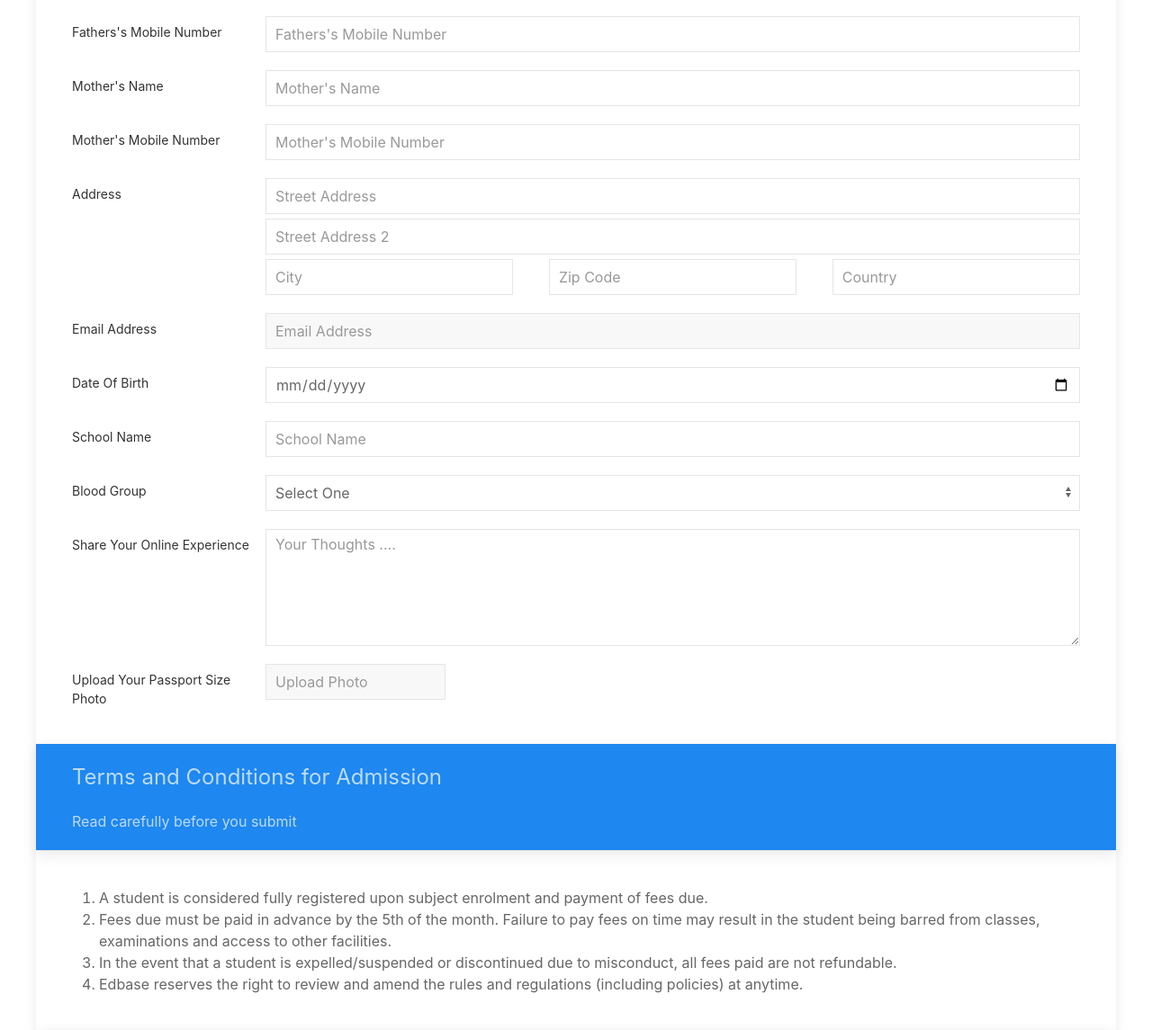
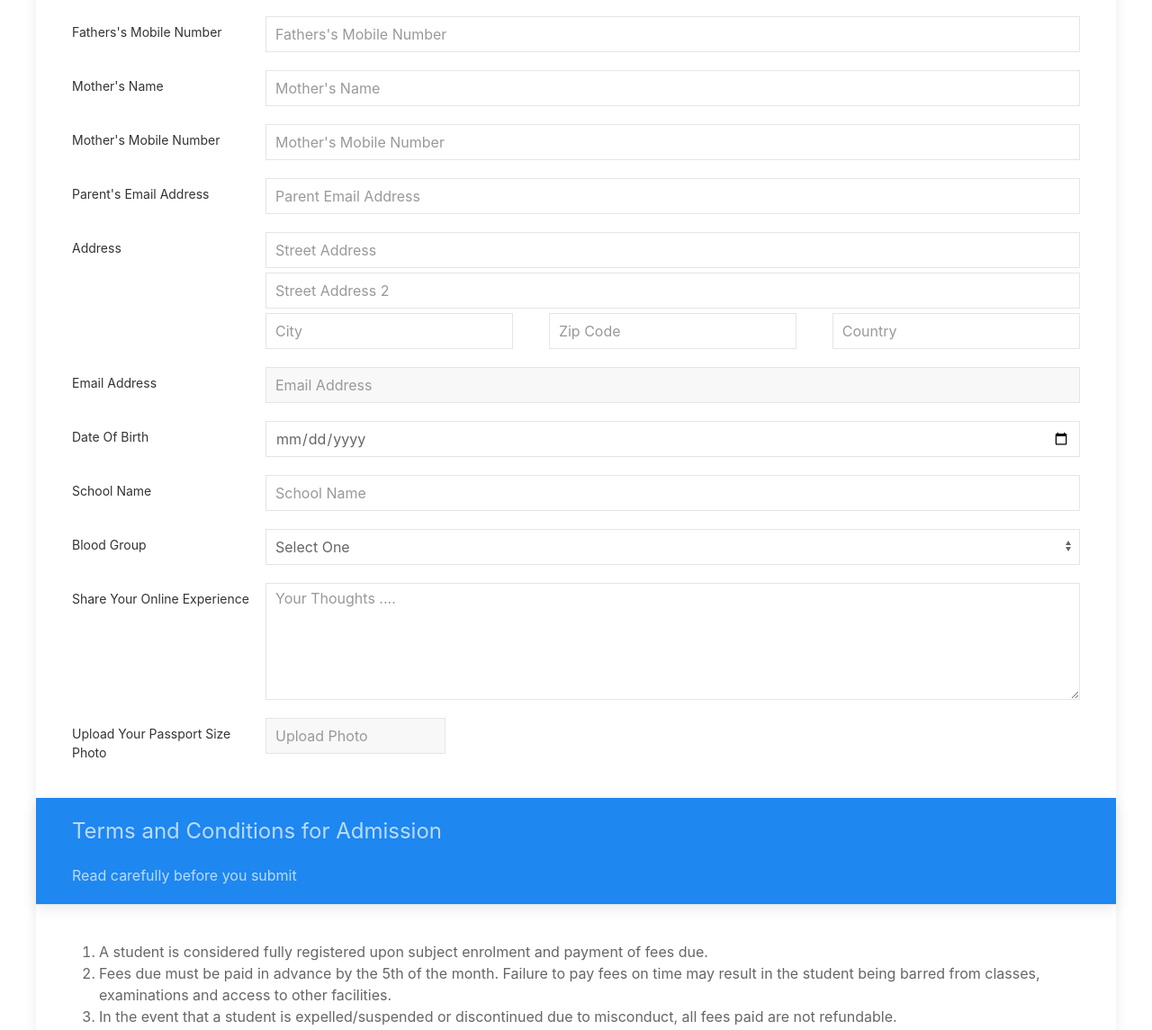
Before and after one commit to hmahmud01/edbase-app, a Django app: page /studentform/ in a window 1280 px wide. Shown: the part 430-1575 px from the top of the page at 90% size. Run offline with Django 3.2, Linux system fonts and the light colour scheme.

Commit message:
parent email added

```diff
--- a/applicant/models.py
+++ b/applicant/models.py
@@ -39,6 +39,7 @@ class PersonalInfo(models.Model):
     mother = models.CharField(max_length=128, null=True, blank=True)
     father_mobile = models.CharField(max_length=128, null=True, blank=True)
     mother_mobile = models.CharField(max_length=128, null=True, blank=True)
+    parent_email = models.EmailField(max_length=128, null=True, blank=True)
     street_1 = models.CharField(max_length=128, null=True, blank=True)
     street_2 = models.CharField(max_length=128, null=True, blank=True)
     city = models.CharField(max_length=128, null=True, blank=True)
--- a/applicant/templates/studentForm.html
+++ b/applicant/templates/studentForm.html
@@ -98,6 +98,13 @@
                                 {% else %}
                                 <input class="uk-input" id="mother_mobile" type="text" name="mother_mobile" placeholder="Mother's Mobile Number" required>
                                 {% endif %}
+                            </div>
+                        </div>
+
+                        <div class="uk-margin">
+                            <label class="uk-form-label" for="parent_email">Parent's Email Address</label>
+                            <div class="uk-form-controls">
+                                <input class="uk-input" id="parent_email" type="email" name="parent_email" placeholder="Parent Email Address" required>
                             </div>
                         </div>
 
--- a/applicant/views.py
+++ b/applicant/views.py
@@ -93,6 +93,7 @@ def saveStudentData(request):
         mother = post_data['mother'],
         father_mobile = post_data['father_mobile'],
         mother_mobile = post_data['mother_mobile'],
+        parent_email = post_data['parent_email'],
         street_1 = post_data['street_1'],
         street_2 = post_data['street_2'],
         city = post_data['city'],
```
Also changed, not shown: applicant/migrations/0008_personalinfo_parent_email.py (added), db.sqlite3.
